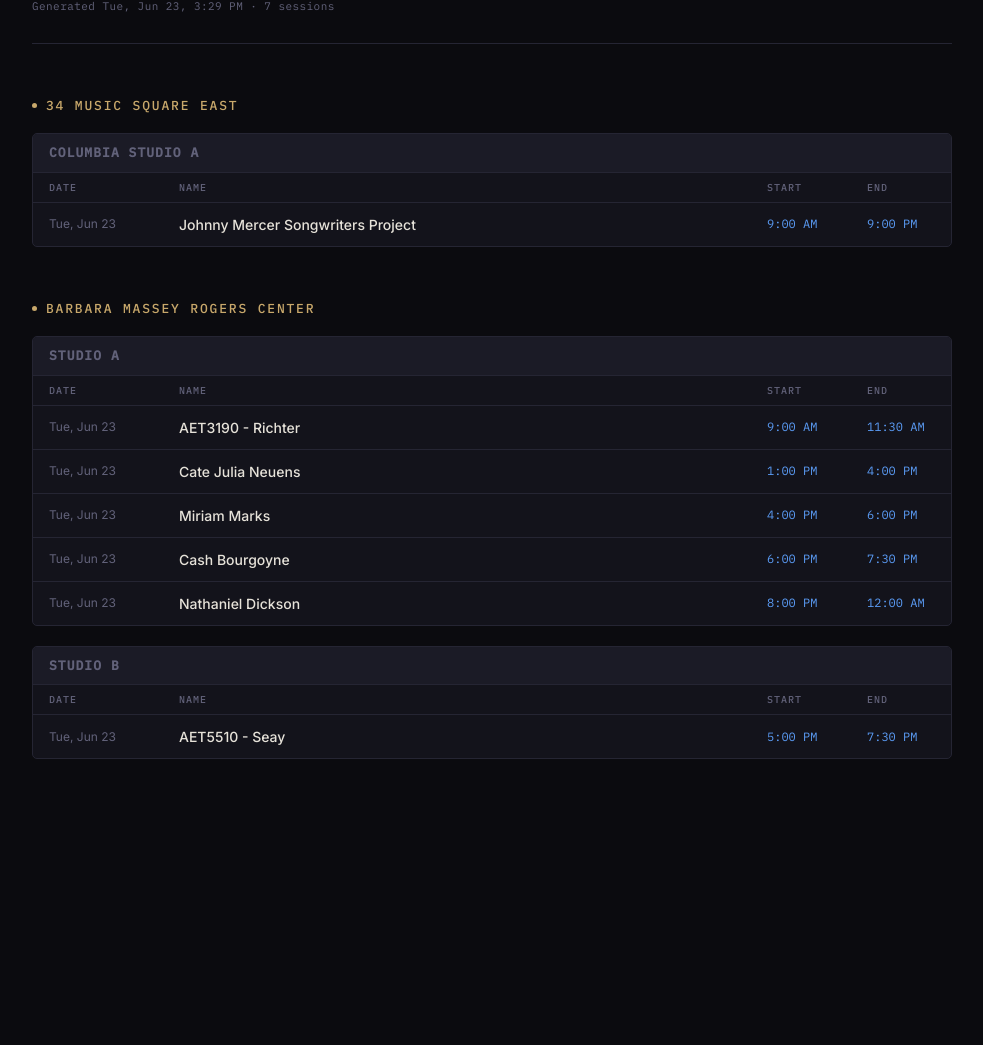
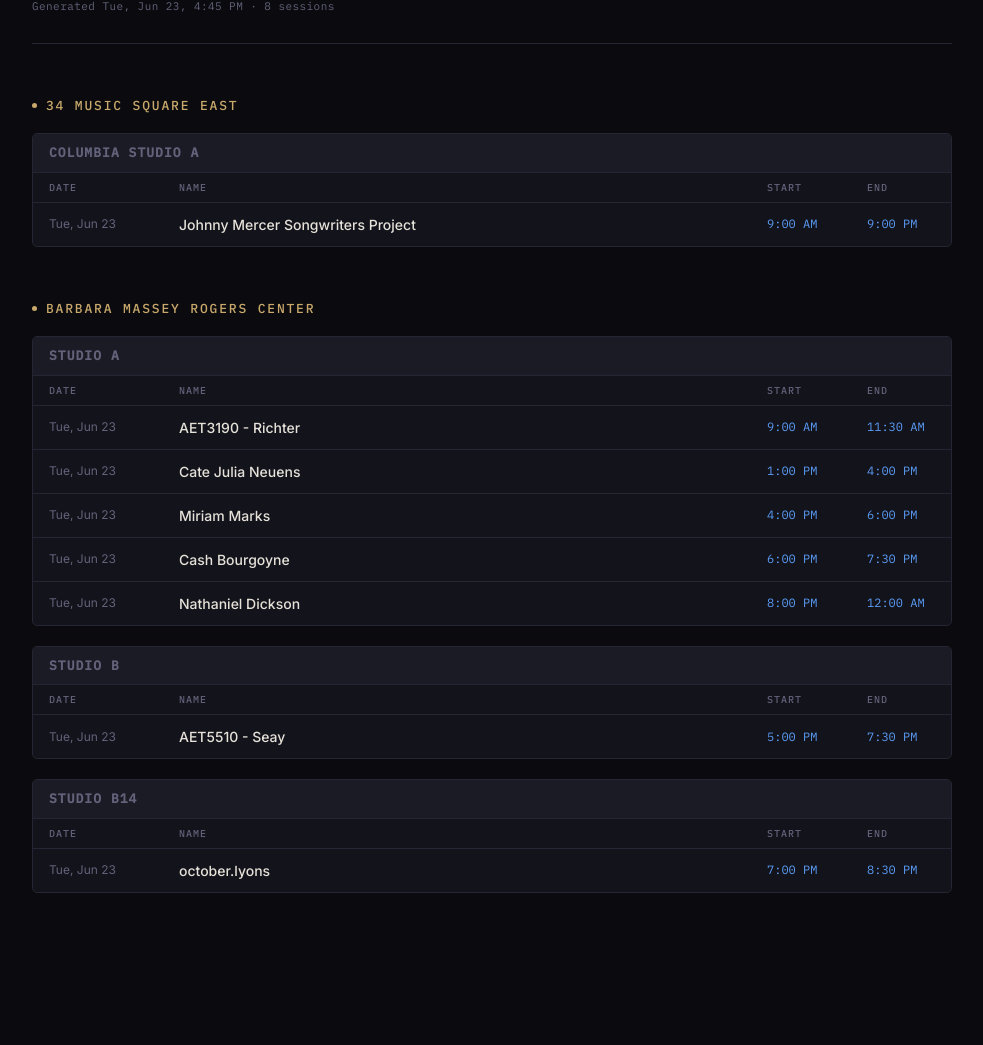
Before and after one commit to bradwintersmusic-cloud/studioassistant-sync, a website: page index.html in a window 1280 px wide. Shown: the part 130-1175 px from the top of the page, without its empty margins (148-1131 px from the left). Before the commit the page ends 1041 px from the top, so only its background shows below. Drawn offline with Linux system fonts and the light colour scheme.

Commit message:
Update schedule

```diff
--- a/index.html
+++ b/index.html
@@ -166,9 +166,9 @@
 </head>
 <body>
   <header class="page-header">
-    <div class="wordmark">Belmont University · Audio Production</div>
+    <div class="wordmark">Belmont University · AET</div>
     <h1>Studio Schedule</h1>
-    <div class="meta">Generated Tue, Jun 23, 3:29 PM · 7 sessions</div>
+    <div class="meta">Generated Tue, Jun 23, 4:45 PM · 8 sessions</div>
   </header>
   <main class="content">
 
@@ -270,6 +270,27 @@
             </tbody>
           </table>
         </div>
+        <div class="studio-block">
+          <div class="studio-header">Studio B14</div>
+          <table>
+            <thead>
+              <tr>
+                <th>Date</th>
+                <th>Name</th>
+                <th>Start</th>
+                <th>End</th>
+              </tr>
+            </thead>
+            <tbody>
+            <tr>
+              <td class="col-date">Tue, Jun 23</td>
+              <td class="col-name">october.lyons</td>
+              <td class="col-time">7:00 PM</td>
+              <td class="col-time">8:30 PM</td>
+            </tr>
+            </tbody>
+          </table>
+        </div>
       </section>
   </main>
 </body>
--- a/scripts/studioassistant-syncv3.js
+++ b/scripts/studioassistant-syncv3.js
@@ -352,7 +352,7 @@
 </head>
 <body>
   <header class="page-header">
-    <div class="wordmark">Belmont University · Audio Production</div>
+    <div class="wordmark">Belmont University · AET</div>
     <h1>Studio Schedule</h1>
     <div class="meta">Generated ${escapeHtml(generatedAt)} · ${sessions.length} session${sessions.length !== 1 ? 's' : ''}</div>
   </header>
```
